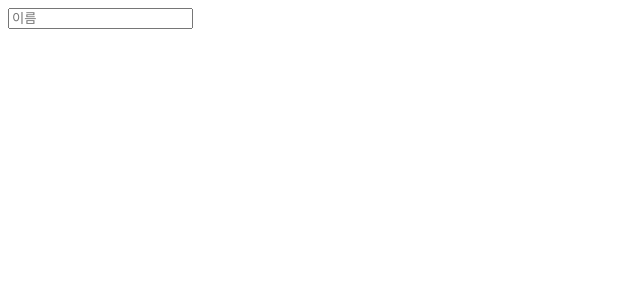
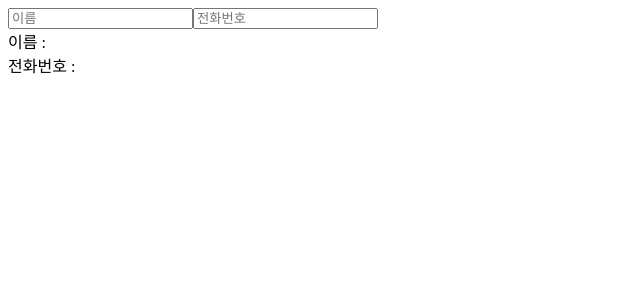
Before and after one commit to dorothy7964/react_phonebook, a React (Create React App) app: page / in a window 1280 px wide. Shown: the top 300 px of the page, without its empty margins (0-640 px from the left). Built offline with nearby package versions, Linux system fonts and the light colour scheme; the HTML template or start-up script is replaced by a standard one.

Commit message:
input 이 여러개일때 값 가져오기
input 의 name 속성을 사용 - e.target.name

```diff
--- a/src/component/PhoneForm.js
+++ b/src/component/PhoneForm.js
@@ -2,24 +2,34 @@ import React, { Component } from 'react';
 
 class PhoneForm extends Component {
   state = {
-    name: ''
+    name: '',
+    phone: ''
   }
 
   handleChange = (e) => {
     this.setState({
-      name: e.target.value
+      [e.target.name] : e.target.value
     })
   }
 
   render() {
+    const { name, phone } = this.state;
     return (
       <form>
         <input
           placeholder="이름"
-          value={this.state.name}
+          value={name}
           onChange={this.handleChange}
+          name="name"
         />
-        <div>{this.state.name}</div>
+        <input
+          placeholder="전화번호"
+          value={phone}
+          onChange={this.handleChange}
+          name="phone"
+        />
+        <div>이름 : {name}</div>
+        <div>전화번호 : {phone}</div>
       </form>
     );
   }
```
